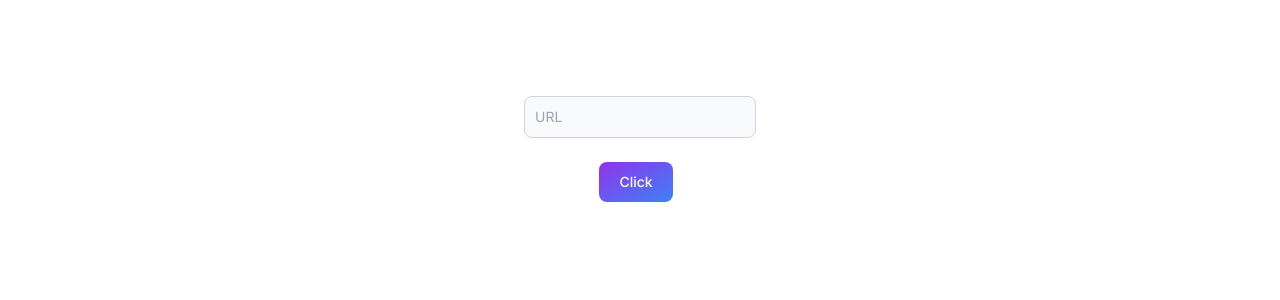
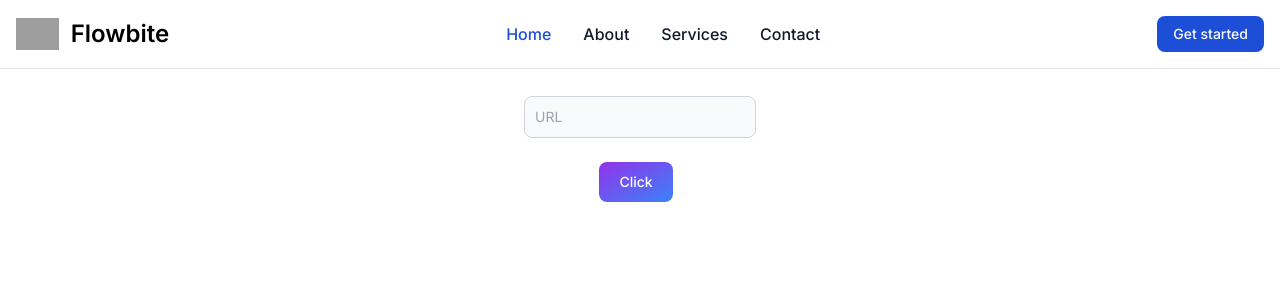
Before and after one commit to lzzzzl/twitter-keeper, a Next.js app: page / in a window 1280 px wide. Shown: the top 300 px of the page. Built offline with nearby package versions, Linux system fonts and the light colour scheme; grey boxes are pictures that could not be loaded.

Commit message:
feature: - add header - add search - optimize structure

```diff
--- a/app/(root)/page.tsx
+++ b/app/(landing)/(root)/page.tsx
@@ -47,7 +47,7 @@
   };
 
   return (
-    <main className="flex min-h-screen flex-col items-center justify-between p-24">
+    <div>
       <form onSubmit={handleSubmit}>
         <div className="relative z-0 w-full mb-6 group">
           <input
@@ -118,6 +118,6 @@
           )}
         </div>
       </form>
-    </main>
+    </div>
   );
 }
--- /dev/null
+++ b/app/(landing)/layout.tsx
@@ -0,0 +1,15 @@
+import { Navbar } from "@/app/components/navbar";
+
+
+const LandingLayout = ({ children }: { children: React.ReactNode }) => {
+  return (
+    <div>
+      <Navbar />
+      <main className="flex min-h-screen flex-col items-center justify-between p-24">
+        {children}
+      </main>
+    </div>
+  );
+};
+
+export default LandingLayout;
--- /dev/null
+++ b/app/components/navbar.tsx
@@ -0,0 +1,96 @@
+export const Navbar = () => {
+  return (
+    <header className="mx-auto w-full max-w-7xl px-4 md:px-10">
+      <nav className="bg-white dark:bg-gray-900 fixed w-full z-20 top-0 start-0 border-b border-gray-200 dark:border-gray-600">
+        <div className="max-w-screen-xl flex flex-wrap items-center justify-between mx-auto p-4">
+          <a
+            href="https://flowbite.com/"
+            className="flex items-center space-x-3 rtl:space-x-reverse"
+          >
+            <img
+              src="https://flowbite.com/docs/images/logo.svg"
+              className="h-8"
+              alt="Flowbite Logo"
+            />
+            <span className="self-center text-2xl font-semibold whitespace-nowrap dark:text-white">
+              Flowbite
+            </span>
+          </a>
+          <div className="flex md:order-2 space-x-3 md:space-x-0 rtl:space-x-reverse">
+            <button
+              type="button"
+              className="text-white bg-blue-700 hover:bg-blue-800 focus:ring-4 focus:outline-none focus:ring-blue-300 font-medium rounded-lg text-sm px-4 py-2 text-center dark:bg-blue-600 dark:hover:bg-blue-700 dark:focus:ring-blue-800"
+            >
+              Get started
+            </button>
+            <button
+              data-collapse-toggle="navbar-sticky"
+              type="button"
+              className="inline-flex items-center p-2 w-10 h-10 justify-center text-sm text-gray-500 rounded-lg md:hidden hover:bg-gray-100 focus:outline-none focus:ring-2 focus:ring-gray-200 dark:text-gray-400 dark:hover:bg-gray-700 dark:focus:ring-gray-600"
+              aria-controls="navbar-sticky"
+              aria-expanded="false"
+            >
+              <span className="sr-only">Open main menu</span>
+              <svg
+                className="w-5 h-5"
+                aria-hidden="true"
+                xmlns="http://www.w3.org/2000/svg"
+                fill="none"
+                viewBox="0 0 17 14"
+              >
+                <path
+                  stroke="currentColor"
+                  stroke-linecap="round"
+                  stroke-linejoin="round"
+                  stroke-width="2"
+                  d="M1 1h15M1 7h15M1 13h15"
+                />
+              </svg>
+            </button>
+          </div>
+
+          <div
+            className="items-center justify-between hidden w-full md:flex md:w-auto md:order-1"
+            id="navbar-sticky"
+          >
+            <ul className="flex flex-col p-4 md:p-0 mt-4 font-medium border border-gray-100 rounded-lg bg-gray-50 md:space-x-8 rtl:space-x-reverse md:flex-row md:mt-0 md:border-0 md:bg-white dark:bg-gray-800 md:dark:bg-gray-900 dark:border-gray-700">
+              <li>
+                <a
+                  href="#"
+                  className="block py-2 px-3 text-white bg-blue-700 rounded md:bg-transparent md:text-blue-700 md:p-0 md:dark:text-blue-500"
+                  aria-current="page"
+                >
+                  Home
+                </a>
+              </li>
+              <li>
+                <a
+                  href="#"
+                  className="block py-2 px-3 text-gray-900 rounded hover:bg-gray-100 md:hover:bg-transparent md:hover:text-blue-700 md:p-0 md:dark:hover:text-blue-500 dark:text-white dark:hover:bg-gray-700 dark:hover:text-white md:dark:hover:bg-transparent dark:border-gray-700"
+                >
+                  About
+                </a>
+              </li>
+              <li>
+                <a
+                  href="#"
+                  className="block py-2 px-3 text-gray-900 rounded hover:bg-gray-100 md:hover:bg-transparent md:hover:text-blue-700 md:p-0 md:dark:hover:text-blue-500 dark:text-white dark:hover:bg-gray-700 dark:hover:text-white md:dark:hover:bg-transparent dark:border-gray-700"
+                >
+                  Services
+                </a>
+              </li>
+              <li>
+                <a
+                  href="#"
+                  className="block py-2 px-3 text-gray-900 rounded hover:bg-gray-100 md:hover:bg-transparent md:hover:text-blue-700 md:p-0 md:dark:hover:text-blue-500 dark:text-white dark:hover:bg-gray-700 dark:hover:text-white md:dark:hover:bg-transparent dark:border-gray-700"
+                >
+                  Contact
+                </a>
+              </li>
+            </ul>
+          </div>
+        </div>
+      </nav>
+    </header>
+  );
+};
```
Also changed, not shown: app/(landing)/(root)/_components/search.tsx (renamed from app/(root)/_components/search.tsx).
